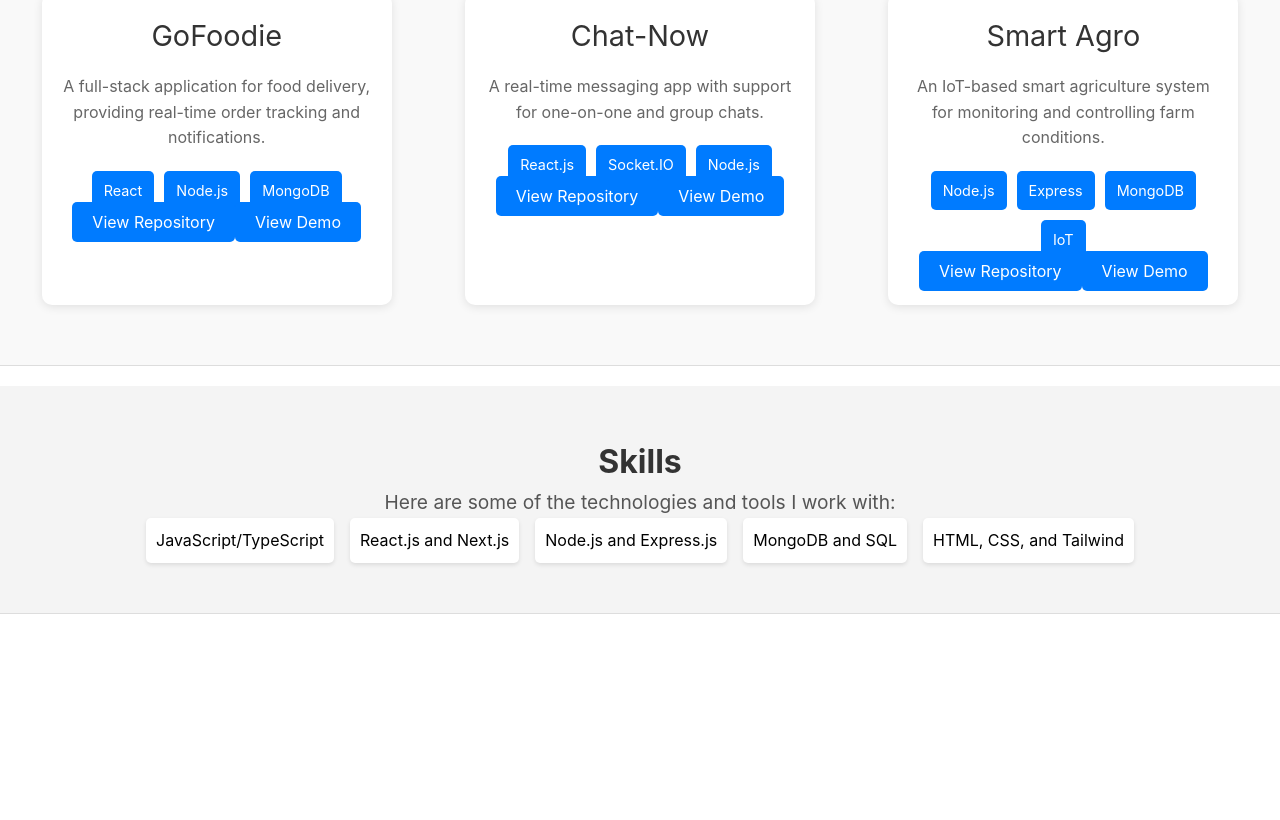
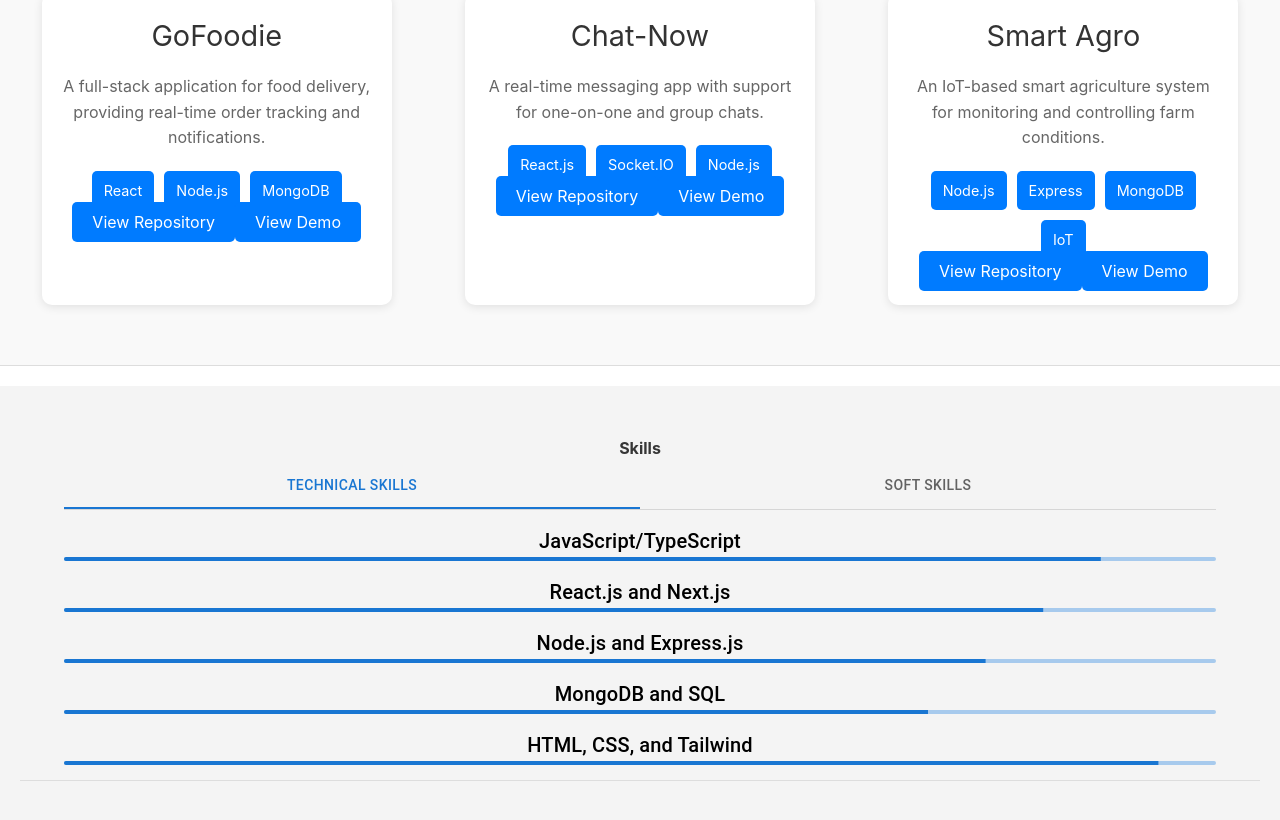
Before and after one commit to ayushchahat/pace-task, a Next.js app: page / in a window 1280 px wide. Shown: the part 1871-2691 px from the top of the page. Before the commit the page ends 2505 px from the top, so only its background shows below. Built offline with nearby package versions, Linux system fonts and the light colour scheme.

Commit message:
Added complete code required for skills section and its styling

```diff
--- a/app/components/Skills/Skills.tsx
+++ b/app/components/Skills/Skills.tsx
@@ -0,0 +1,50 @@
+"use client";
+import React, { useRef, useState } from "react";
+import Tabs from "@mui/material/Tabs";
+import Tab from "@mui/material/Tab";
+import Container from "@mui/material/Container";
+import Box from "@mui/material/Box";
+import SkillsTab from "./SkillsTab";
+import { useScrollPosition } from "../hooks/useScrollPosition";
+
+const Skills = ({ heading, hardSkills, softSkills }: any) => {
+  const skillsRef = useRef(null);
+  const [isScrolled, setIsScrolled] = useState(false);
+  const [activeTab, setActiveTab] = useState(0);
+
+  useScrollPosition(
+    ({ currPos }) => {
+      if (!isScrolled && currPos.y - 400 < 0) setIsScrolled(true);
+    },
+    [],
+    skillsRef
+  );
+
+  return (
+    <section ref={skillsRef} className="skills-section">
+      <Container maxWidth="lg">
+        <h2 className="skills-heading">{heading}</h2>
+        <Box sx={{ borderBottom: 1, borderColor: "divider" }}>
+          <Tabs
+            value={activeTab}
+            onChange={(e, newValue) => setActiveTab(newValue)}
+            variant="fullWidth"
+            textColor="primary"
+            indicatorColor="primary"
+          >
+            <Tab label="Technical Skills" />
+            <Tab label="Soft Skills" />
+          </Tabs>
+        </Box>
+        {activeTab === 0 && (
+          <SkillsTab skills={hardSkills} isScrolled={isScrolled} />
+        )}
+        {activeTab === 1 && (
+          <SkillsTab skills={softSkills} isScrolled={isScrolled} />
+        )}
+      </Container>
+    </section>
+  );
+};
+
+export default Skills;
--- a/app/components/Skills/SkillsBar.tsx
+++ b/app/components/Skills/SkillsBar.tsx
@@ -0,0 +1,22 @@
+"use client";
+import React from "react";
+import styles from "../../styles/Skills.module.css";
+import LinearProgress from "@mui/material/LinearProgress";
+import Typography from "@mui/material/Typography";
+
+const SkillsBar = ({ skill, value, isScrolled }: any) => {
+  return (
+    <div className={styles.skillsBar}>
+      <Typography variant="h6" className={styles.skillName}>
+        {skill}
+      </Typography>
+      <LinearProgress
+        variant="determinate"
+        value={isScrolled ? value : 0}
+        className={styles.progressBar}
+      />
+    </div>
+  );
+};
+
+export default SkillsBar;
--- a/app/components/Skills/SkillsSection.tsx
+++ b/app/components/Skills/SkillsSection.tsx
@@ -0,0 +1,27 @@
+"use client";
+import React from "react";
+import Grid from "@mui/material/Grid";
+import SkillsSection from "./SkillsSection";
+
+const SkillsTab = ({ skills, isScrolled }: any) => {
+  const mid = Math.floor(skills.length / 2);
+
+  return (
+    <Grid container spacing={3}>
+      <Grid item xs={12} md={6}>
+        <SkillsSection
+          skills={skills.slice(0, mid)}
+          isScrolled={isScrolled}
+        />
+      </Grid>
+      <Grid item xs={12} md={6}>
+        <SkillsSection
+          skills={skills.slice(mid)}
+          isScrolled={isScrolled}
+        />
+      </Grid>
+    </Grid>
+  );
+};
+
+export default SkillsTab;
--- a/app/components/Skills/SkillsTab.tsx
+++ b/app/components/Skills/SkillsTab.tsx
@@ -0,0 +1,20 @@
+"use client";
+import React from "react";
+import SkillsBar from "./SkillsBar";
+
+const SkillsSection = ({ skills, isScrolled }: any) => {
+  return (
+    <>
+      {skills.map((skill: any, index: number) => (
+        <SkillsBar
+          key={`${skill.name}-${index}`}
+          skill={skill.name}
+          value={skill.value}
+          isScrolled={isScrolled}
+        />
+      ))}
+    </>
+  );
+};
+
+export default SkillsSection;
--- a/app/page.tsx
+++ b/app/page.tsx
@@ -3,6 +3,7 @@ import React from "react";
 import MainBody from "./components/MainBody";
 import AboutMe from "./components/AboutMe";
 import Project from "./components/Project/Project";
+import Skills from "./components/Skills/Skills";
 
 const HomePage = () => {
   return (
@@ -17,6 +18,7 @@ const HomePage = () => {
           { url: "https://x.com/AyushCh72327242?t=i60SWcPPPNHqyJG5Oj6bJg&s=09", name: "twitter" },
         ]}
       />
+
       <section
         id="aboutme"
         style={{
@@ -33,9 +35,10 @@ const HomePage = () => {
         />
       </section>
 
-      {/* Use the Project component to dynamically display projects */}
+      {/* Project Section */}
       <Project />
 
+      {/* Skills Section */}
       <section
         id="skills"
         style={{
@@ -44,73 +47,22 @@ const HomePage = () => {
           textAlign: "center",
         }}
       >
-        <h2 style={{ fontSize: "2rem", fontWeight: "bold", color: "#333" }}>
-          Skills
-        </h2>
-        <p style={{ fontSize: "1.2rem", color: "#555" }}>
-          Here are some of the technologies and tools I work with:
-        </p>
-        <ul
-          style={{
-            listStyleType: "none",
-            padding: 0,
-            display: "flex",
-            justifyContent: "center",
-            flexWrap: "wrap",
-            gap: "1rem",
-          }}
-        >
-          <li
-            style={{
-              padding: "10px",
-              backgroundColor: "#fff",
-              borderRadius: "5px",
-              boxShadow: "0 2px 4px rgba(0, 0, 0, 0.1)",
-            }}
-          >
-            JavaScript/TypeScript
-          </li>
-          <li
-            style={{
-              padding: "10px",
-              backgroundColor: "#fff",
-              borderRadius: "5px",
-              boxShadow: "0 2px 4px rgba(0, 0, 0, 0.1)",
-            }}
-          >
-            React.js and Next.js
-          </li>
-          <li
-            style={{
-              padding: "10px",
-              backgroundColor: "#fff",
-              borderRadius: "5px",
-              boxShadow: "0 2px 4px rgba(0, 0, 0, 0.1)",
-            }}
-          >
-            Node.js and Express.js
-          </li>
-          <li
-            style={{
-              padding: "10px",
-              backgroundColor: "#fff",
-              borderRadius: "5px",
-              boxShadow: "0 2px 4px rgba(0, 0, 0, 0.1)",
-            }}
-          >
-            MongoDB and SQL
-          </li>
-          <li
-            style={{
-              padding: "10px",
-              backgroundColor: "#fff",
-              borderRadius: "5px",
-              boxShadow: "0 2px 4px rgba(0, 0, 0, 0.1)",
-            }}
-          >
-            HTML, CSS, and Tailwind
-          </li>
-        </ul>
+        <Skills
+          heading="Skills"
+          hardSkills={[
+            { name: "JavaScript/TypeScript", value: 90 },
+            { name: "React.js and Next.js", value: 85 },
+            { name: "Node.js and Express.js", value: 80 },
+            { name: "MongoDB and SQL", value: 75 },
+            { name: "HTML, CSS, and Tailwind", value: 95 },
+          ]}
+          softSkills={[
+            { name: "Communication", value: 85 },
+            { name: "Problem Solving", value: 90 },
+            { name: "Team Collaboration", value: 80 },
+            { name: "Time Management", value: 85 },
+          ]}
+        />
       </section>
     </main>
   );
--- a/app/styles/Skills.module.css
+++ b/app/styles/Skills.module.css
@@ -0,0 +1,25 @@
+.skills-section {
+    padding: 50px 20px;
+    background-color: #f4f4f4;
+    text-align: center;
+  }
+
+  .skills-heading {
+    font-size: 2rem;
+    font-weight: bold;
+    margin-bottom: 20px;
+    color: #333;
+  }
+
+  .skillsBar {
+    margin: 15px 0;
+  }
+
+  .skillName {
+    margin-bottom: 10px;
+  }
+
+  .progressBar {
+    height: 8px;
+    border-radius: 5px;
+  }
```
